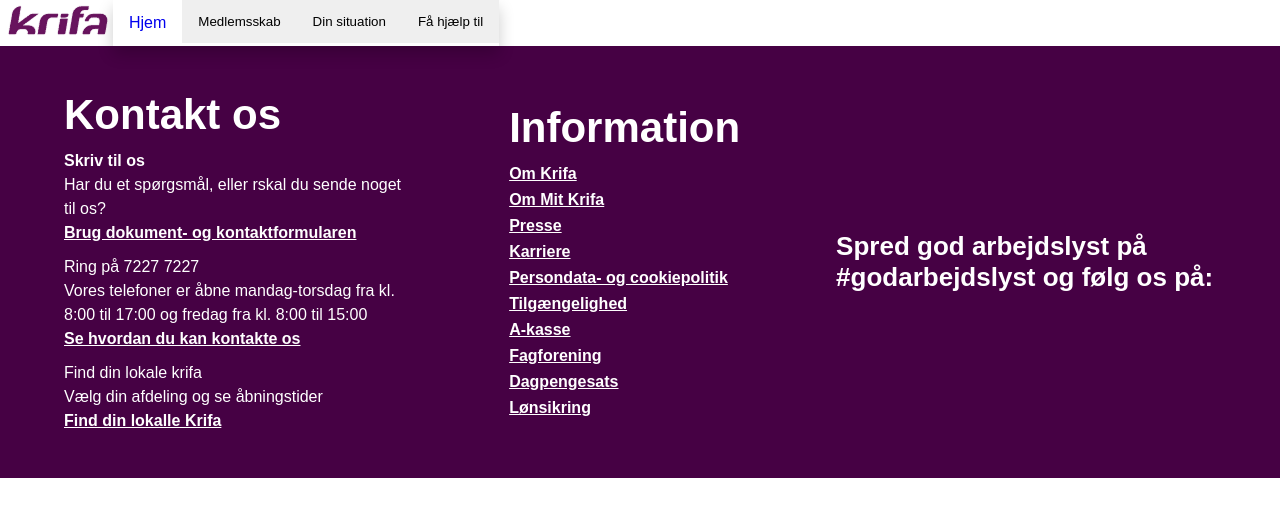
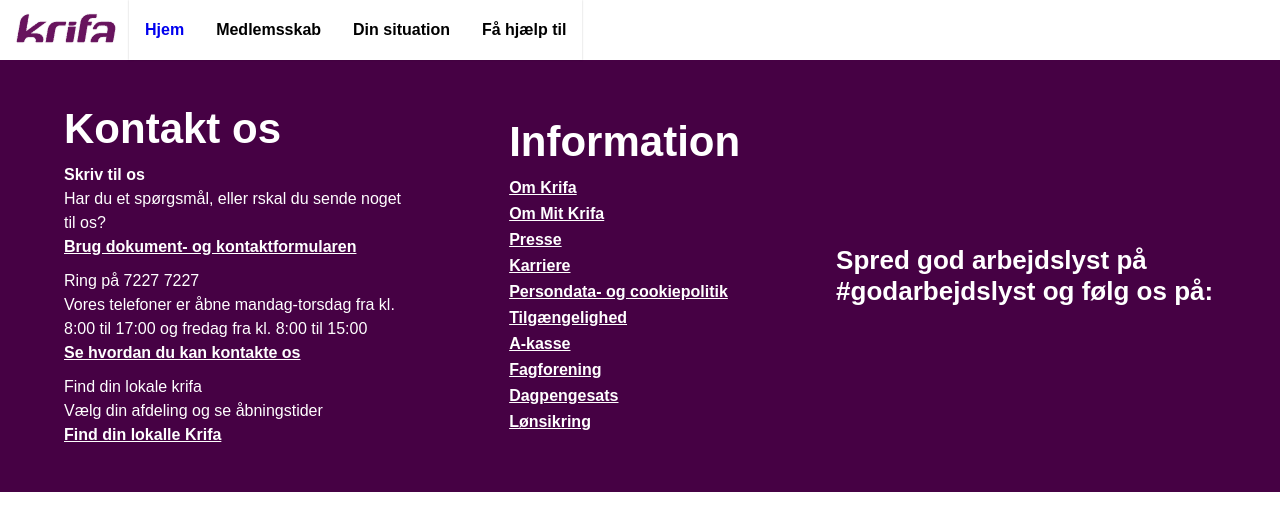
Before and after one commit to theand1234/MMD3_Krifa_gruppe7, a Vue app: page / in a window 1280 px wide. Shown: the top 530 px of the page. Built offline with nearby package versions, Linux system fonts and the light colour scheme.

Commit message:
fix ting på header

```diff
--- a/src/assets/Styles/MainStyle.css
+++ b/src/assets/Styles/MainStyle.css
@@ -76,7 +76,9 @@
 
 .navbar {
     overflow: hidden;
-    box-shadow: 0px 8px 16px 0px rgba(0, 0, 0, 0.2);
+    box-shadow: 0px 0px 2px 0px rgba(0, 0, 0, 0.2);
+    display: flex;
+    align-items: center;
 }
 
 .navbar a {
@@ -96,7 +98,15 @@
     border: none;
     outline: none;
     padding: 14px 16px;
+    background-color: var(--Hvid);
+    font-weight: 600;
+    font-size: 16px;
+}
 
+.HomeKnap {
+    font-weight: 600;
+    padding: 14px 16px;
+    font-size: 16px;
 }
 
 .dropdown-content {
@@ -107,6 +117,7 @@
     box-shadow: 0px 8px 16px 0px rgba(0, 0, 0, 0.2);
     width: 100%;
     z-index: 1;
+    padding: 2rem 1rem;
 
 }
 
@@ -115,6 +126,16 @@
     text-decoration: none;
     display: block;
     text-align: left;
+    font-size: 16px;
+    font-weight: 600;
+    border-bottom: 3px solid var(--Lilla-Accent);
+    width: 150px;
+    margin-left: 5rem;
+    color: #000;
+}
+
+.dropdown-content a:hover {
+    background-color: var(--lys-Graa);
 }
 
 .dropdown:hover .dropdown-content {
@@ -136,6 +157,7 @@
     width: 100%;
 
     z-index: 1;
+    padding: 2rem 1rem;
 }
 
 .DropdownIndhold>div {
@@ -143,4 +165,17 @@
     flex-direction: column;
 
 
+
 }
+
+.DropdownIndhold a {
+    border-bottom: 3px solid var(--Lilla-Accent);
+    margin-left: 5rem;
+    font-size: 16px;
+    font-weight: 600;
+    color: #000;
+}
+
+.DropdownIndhold a:hover {
+    background-color: var(--lys-Graa);
+}
--- a/src/components/NavBar.vue
+++ b/src/components/NavBar.vue
@@ -1,6 +1,6 @@
 <template>
     <nav class="navbar">
-        <router-link to='/'>Hjem</router-link>
+        <router-link to='/' class="HomeKnap">Hjem</router-link>
         <div class="dropdown"><button class="dropbtn">Medlemsskab <i></i></button>
             <div class="dropdown-content"> <router-link to="/TyperAfMedlemsskaber">Typer af medlemsskaber</router-link>
         <router-link to="/MedlemsFordele">Medlemsfordele</router-link>
--- a/src/components/TheHeader.vue
+++ b/src/components/TheHeader.vue
@@ -18,6 +18,10 @@
 .HeaderLeft{
     display: flex;
     flex-direction: row;
+    align-content: center;
+}
+img{
+    margin: 0.5rem;
 }
 
 </style>
```
